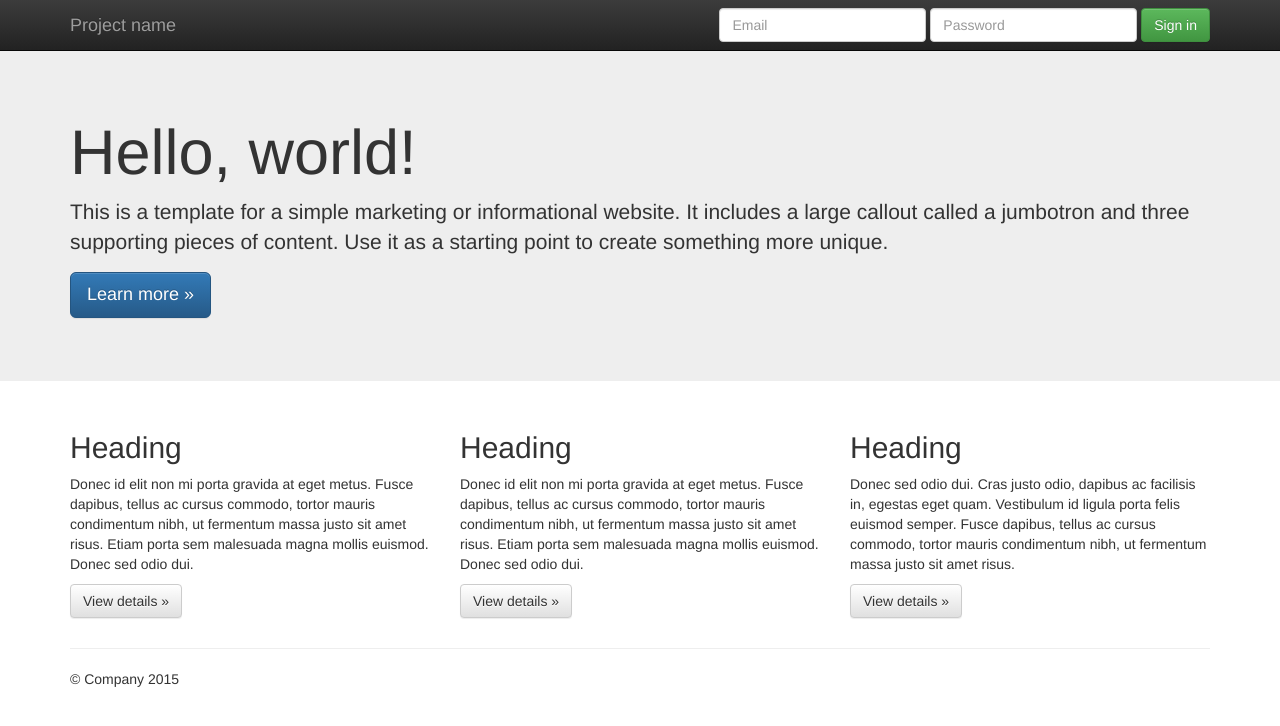
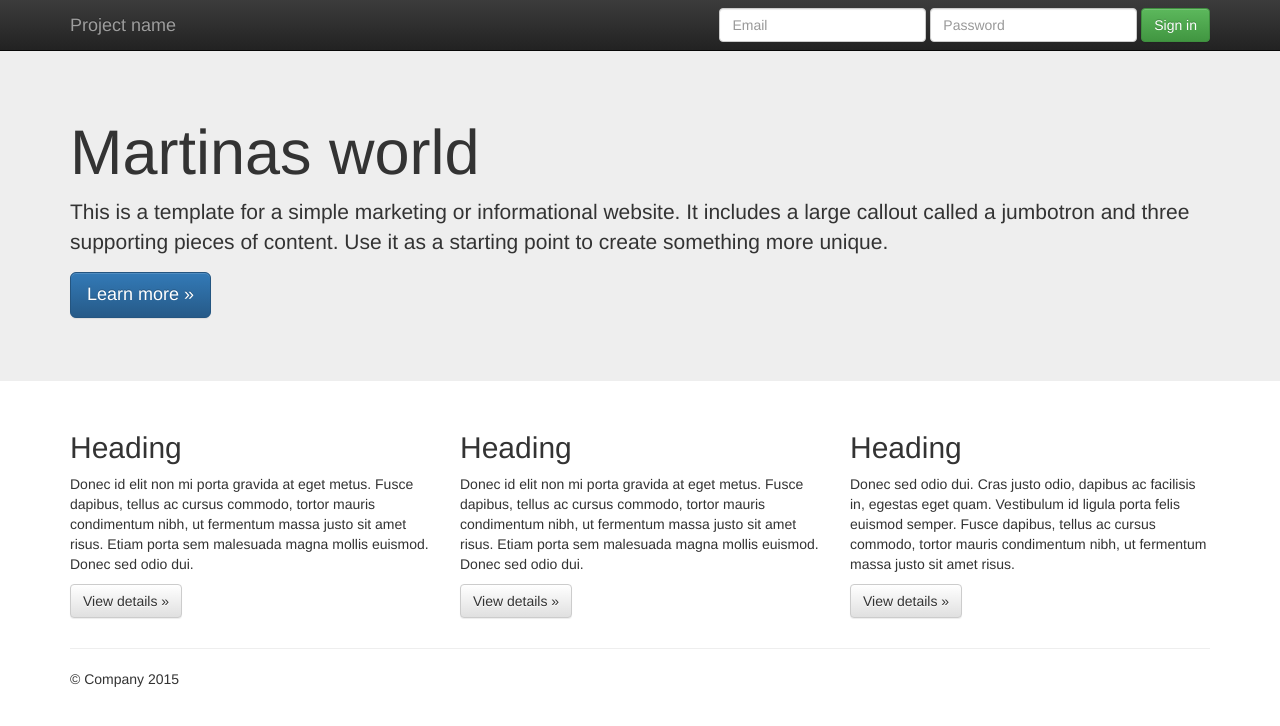
Before and after one commit to martl/ultimate-git, a plain HTML site: page code/initializr/index.html in a window 1280 px wide. Drawn offline with nearby package versions, Linux system fonts and the light colour scheme.

Commit message:
changed title of website and deleted robots content

```diff
--- a/code/initializr/index.html
+++ b/code/initializr/index.html
@@ -55,7 +55,7 @@
     <!-- Main jumbotron for a primary marketing message or call to action -->
     <div class="jumbotron">
       <div class="container">
-        <h1>Hello, world!</h1>
+        <h1>Martinas world</h1>
         <p>This is a template for a simple marketing or informational website. It includes a large callout called a jumbotron and three supporting pieces of content. Use it as a starting point to create something more unique.</p>
         <p><a class="btn btn-primary btn-lg" href="#" role="button">Learn more &raquo;</a></p>
       </div>
```
Also changed, not shown: code/initializr/robots.txt (deleted).
